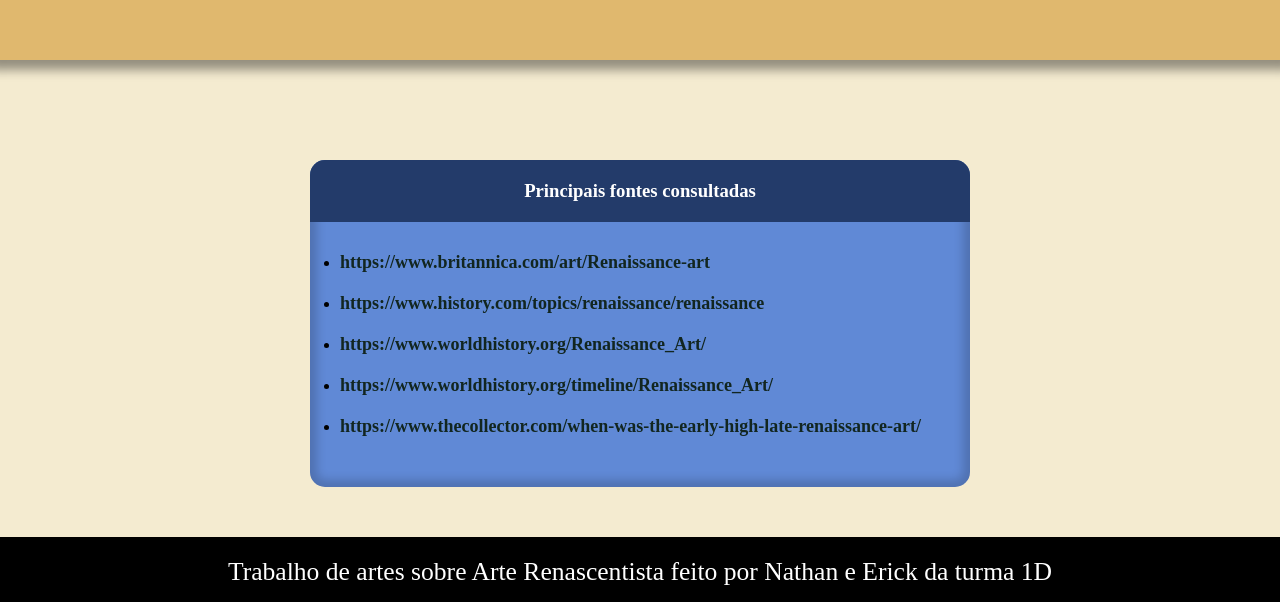
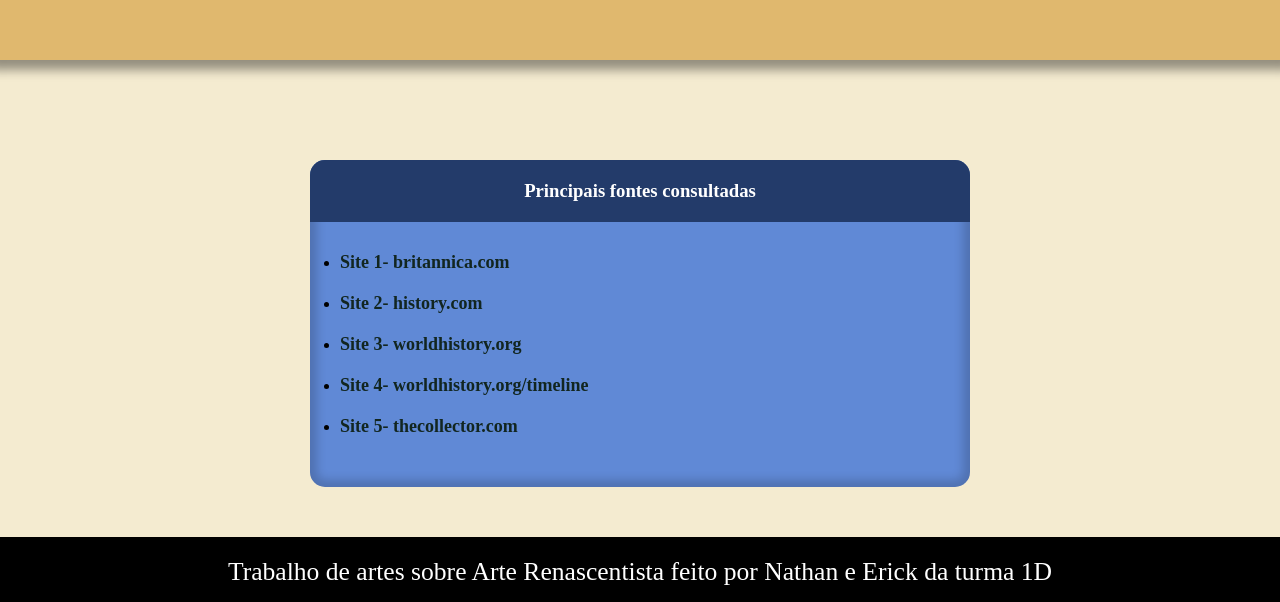
Before and after one commit to ericksousasantana/projeto-renascentista, a plain HTML site: page index.html in a window 1280 px wide. Shown: the part 6596-7198 px from the top of the page. Drawn offline with Linux system fonts and the light colour scheme.

Commit message:
aside reconfigurado

```diff
--- a/index.html
+++ b/index.html
@@ -52,15 +52,15 @@
     <aside>
         <h3>Principais fontes consultadas</h3>
         <ul>
-            <li><a href="https://www.britannica.com/art/Renaissance-art">https://www.britannica.com/art/Renaissance-art</a></li>
+            <li><a href="https://www.britannica.com/art/Renaissance-art">Site 1- britannica.com</a></li>
 
-            <li><a href="https://www.history.com/topics/renaissance/renaissance">https://www.history.com/topics/renaissance/renaissance</a></li>
+            <li><a href="https://www.history.com/topics/renaissance/renaissance">Site 2- history.com </a></li>
 
-            <li><a href="https://www.worldhistory.org/Renaissance_Art/">https://www.worldhistory.org/Renaissance_Art/</a></li>
+            <li><a href="https://www.worldhistory.org/Renaissance_Art/">Site 3- worldhistory.org</a></li>
 
-            <li><a href="https://www.worldhistory.org/timeline/Renaissance_Art/">https://www.worldhistory.org/timeline/Renaissance_Art/</a></li>
+            <li><a href="https://www.worldhistory.org/timeline/Renaissance_Art/">Site 4- worldhistory.org/timeline</a></li>
 
-            <li><a href="https://www.thecollector.com/when-was-the-early-high-late-renaissance-art/">https://www.thecollector.com/when-was-the-early-high-late-renaissance-art/</a></li>
+            <li><a href="https://www.thecollector.com/when-was-the-early-high-late-renaissance-art/">Site 5- thecollector.com</a></li>
 
         </ul>
     </aside>
```
